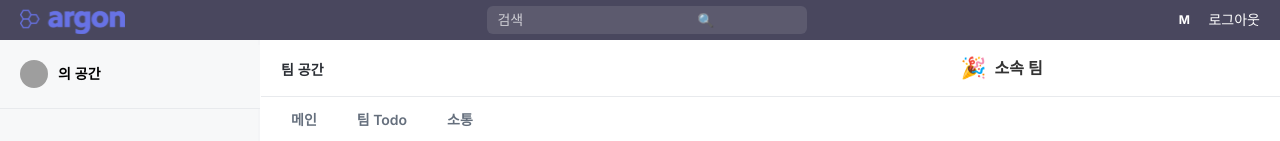
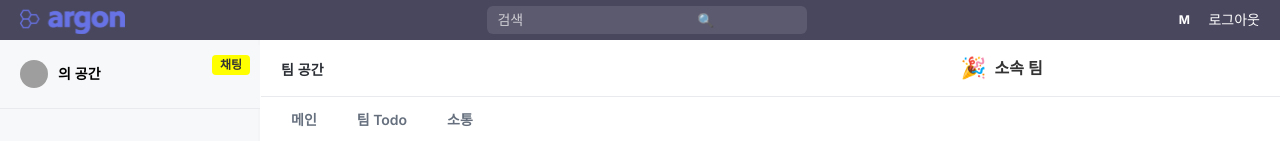
Before and after one commit to SungWookkk/FTT_frontend, a React (Create React App) app: page /team/1/community in a window 1280 px wide. Shown: the top 141 px of the page. Built offline with nearby package versions, Linux system fonts and the light colour scheme; grey boxes are pictures that could not be loaded.

Commit message:
4/14 feat: [팀] ChatSidebar Routing에 따른 상태 변경
- 기존 Sidebar 유지한 채 /community 경로가 되면 ChatSidebar를 토글 버튼이 나타나 Sidebar를 팀의 채팅 전용으로 변경

```diff
--- a/src/components/dashboard/Sidebar.js
+++ b/src/components/dashboard/Sidebar.js
@@ -10,10 +10,14 @@ import plus from "../../../src/Auth/css/img/plus.svg";
 import userinfo from "../../../src/Auth/css/img/default-user.svg";
 import SidebarFavorites from "./SidebarFavorites";
 import {useEffect, useState} from "react";
-const Sidebar = () => {
+const Sidebar = ({onToggle}) => {
     const location = useLocation(); // 현재 활성화된 URL을 가져옴
     const [userName, setUserName] = useState();
     const history = useHistory();
+
+    // /team/1/community 같은 경로에 접속했는지 판별
+    const isTeamCommunity = location.pathname.includes("/community");
+
 
     useEffect(() => {
         // 로그인 시 localStorage에 저장한 username 불러오기
@@ -26,18 +30,41 @@ const Sidebar = () => {
         history.push("/profile");
     };
 
+
+
     return (
         <div className="sidebar-container">
             <SidebarBackground/>
 
             {/* 사용자 정보 영역 */}
-            <div
-                className="sidebar-user"
-                onClick={handleClick}
-                style={{cursor: "pointer"}} // 클릭 가능하다는 표시
-            >
-                <img className="user-icon" src={userinfo} alt="User Icon"/>
+            <div className="sidebar-user" onClick={handleClick}>
+                <img className="user-icon" src={userinfo} alt="User Icon" />
                 <span className="user-name">{userName}의 공간</span>
+
+                {/* 팀 커뮤니티 경로일 때 토글 버튼 표시 */}
+                {isTeamCommunity && (
+                    <div
+                        onClick={(e) => {
+                            e.stopPropagation();
+                            if (onToggle) onToggle();
+                        }}
+                        style={{
+                            position: "absolute",
+                            top: "10px",
+                            right: "10px",
+                            backgroundColor: "yellow",
+                            color: "#333",
+                            padding: "4px 8px",
+                            borderRadius: "4px",
+                            fontSize: "12px",
+                            fontWeight: "bold",
+                            cursor: "pointer",
+                        }}
+                        title="채팅 사이드바 전환"
+                    >
+                        채팅
+                    </div>
+                )}
             </div>
 
             <nav className="sidebar-content">
--- a/src/components/dashboard/css/Sidebar.css
+++ b/src/components/dashboard/css/Sidebar.css
@@ -728,7 +728,9 @@ a {
     margin-top: 25px;
     background-color: #f7f8f9;
     border-bottom: 1px solid #e8eaed;
-    z-index: 100; /* 다른 요소 위에 배치 */
+    position: relative;
+    z-index: 100;
+    cursor: pointer;
 }
 
 .user-icon {
--- /dev/null
+++ b/src/components/team/ChatSidebar.js
@@ -0,0 +1,76 @@
+import React from "react";
+import "../dashboard/css/Sidebar.css";
+import userinfo from "../../Auth/css/img/default-user.svg";
+
+/**
+ * @param onBack {Function} - "기본 사이드바"로 돌아갈 때 호출하는 콜백
+ */
+function ChatSidebar({ onBack }) {
+    return (
+        <div className="sidebar-container" style={{ backgroundColor: "#f7f8f9" }}>
+            {/* 사용자 정보 영역 */}
+            <div className="sidebar-user" style={{ position: "relative", cursor: "pointer" }}>
+                <img className="user-icon" src={userinfo} alt="User Icon" />
+                <span className="user-name">팀 채팅 공간</span>
+
+                {/* "기본" 버튼 */}
+                <div
+                    onClick={(e) => {
+                        e.stopPropagation();
+                        if (onBack) onBack(); // 부모에서 전달된 콜백 호출
+                    }}
+                    style={{
+                        position: "absolute",
+                        top: "10px",
+                        right: "10px",
+                        backgroundColor: "yellow",
+                        color: "#333",
+                        padding: "4px 8px",
+                        borderRadius: "4px",
+                        fontSize: "12px",
+                        fontWeight: "bold",
+                        cursor: "pointer",
+                    }}
+                    title="기본 사이드바로 돌아가기"
+                >
+                    기본
+                </div>
+            </div>
+
+            <nav className="sidebar-content" style={{ top: "120px" }}>
+                {/* 채널 목록 */}
+                <ul className="sidebar-menu">
+                    <li style={{ marginTop: 15 }}>
+                        <span style={{ fontSize: "14px", color: "#656f7d", fontWeight: 700 }}>채널 목록</span>
+                    </li>
+                    <li><a><span>General</span></a></li>
+                    <li><a><span>공지사항</span></a></li>
+                    <li><a><span>프로젝트 A</span></a></li>
+                    <li><a><span>자유 채널</span></a></li>
+                </ul>
+
+                {/* 구분선 */}
+                <div style={{ height: "1px", backgroundColor: "#e8eaed", margin: "20px 0" }} />
+
+                {/* 사용자 목록 */}
+                <ul className="sidebar-menu">
+                    <li style={{ marginTop: 15 }}>
+                        <span style={{ fontSize: "14px", color: "#656f7d", fontWeight: 700 }}>사용자 목록</span>
+                    </li>
+                    <li><a><span>Alice (온라인)</span></a></li>
+                    <li><a><span>Bob (오프라인)</span></a></li>
+                    <li><a><span>Charlie (오프라인)</span></a></li>
+                </ul>
+            </nav>
+
+            {/* 하단 (도움말 등) */}
+            <div className="help-section" style={{ marginTop: "auto" }}>
+                <button className="help-button">공유</button>
+                <div className="div-cu-simple-bar" />
+                <button className="share-button">도움말</button>
+            </div>
+        </div>
+    );
+}
+
+export default ChatSidebar;
--- a/src/components/team/TeamCommunityPage.js
+++ b/src/components/team/TeamCommunityPage.js
@@ -1,16 +1,36 @@
-import React from "react";
+import React, { useState } from "react";
+import Header from "../dashboard/Header";
 import Sidebar from "../dashboard/Sidebar";
-import Header from "../dashboard/Header";
+import ChatSidebar from "./ChatSidebar";
 import TeamCommunityContentPage from "./TeamCommunityContentPage";
 
-const TeamCommunityPage = () => {
+function TeamCommunityPage() {
+    // false: 기본 사이드바, true: 채팅 사이드바
+    const [useChatSidebar, setUseChatSidebar] = useState(false);
+
+    // Sidebar에서 "채팅" 버튼 클릭 시 호출할 콜백
+    const handleShowChat = () => {
+        setUseChatSidebar(true);
+    };
+
+    // ChatSidebar에서 "기본" 버튼 클릭 시 호출할 콜백
+    const handleShowDefault = () => {
+        setUseChatSidebar(false);
+    };
+
     return (
         <div className="dashboard-wrapper">
             <Header />
-            <Sidebar />
-            <TeamCommunityContentPage/>
+
+            {useChatSidebar ? (
+                <ChatSidebar onBack={handleShowDefault} />
+            ) : (
+                <Sidebar onToggle={handleShowChat} />
+            )}
+
+            <TeamCommunityContentPage />
         </div>
     );
-};
+}
 
 export default TeamCommunityPage;
```
